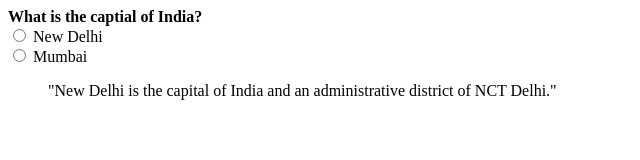
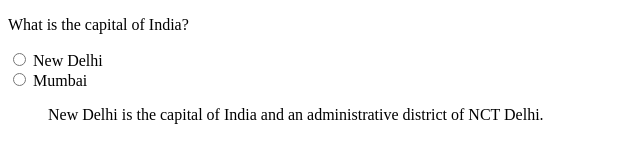
Before and after one commit to acciojob/trivia-uditya-shubham, a website: page main.html in a window 1280 px wide. Shown: the whole page, without its empty margins (0-640 px from the left). Drawn offline with Linux system fonts and the light colour scheme.

Commit message:
created a submission

```diff
--- a/main.html
+++ b/main.html
@@ -1,37 +1,32 @@
 <!DOCTYPE html>
-
-<html>
-
+<html lang="en">
 <head>
-	<link rel="stylesheet" href="styles.css">
-</head>
-
-<body>
-	<!-- the entire body must be written by student -->
-
-    <b>What is the captial of India?</b><br>
+    <meta charset="UTF-8">
+    <meta name="viewport" content="width=device-width, initial-scale=1.0">
+    <title>jddhs</title>
 
 
-<input type="radio" id="delhi" name="capital" value="delhi">
-
-<label for="delhi">New Delhi</label><br>
-
-<input type="radio" id="mumbai" name="capital" value="mumbai">
-
-<label for="mumbai">Mumbai</label><br>
-
-<blockquote cite=https://en.wikipedia.org/wiki/New_Delhi id="quote">
-
-	"New Delhi is the capital of India and an administrative district of NCT Delhi."
-
-</blockquote>
+</head>
+<body>
 
 
+    <!-- Question -->
+    <p>What is the capital of India?</p>
+
+    <!-- Options with radio buttons -->
+
+        <label>
+            <input type="radio" name="capital" value="New Delhi"> New Delhi<br>
+        </label>
+        <label>
+            <input type="radio" name="capital" value="Mumbai"> Mumbai
+        </label>
 
 
-    <script type="text/javascript" src="./script.js">
-</script>
+    <!-- Quotation using blockquote -->
+    <blockquote cite="https://en.wikipedia.org/wiki/New_Delhi">
+        New Delhi is the capital of India and an administrative district of NCT Delhi.
 
+    </blockquote>
 </body>
-
 </html>
--- a/script.js
+++ /dev/null
@@ -1,14 +0,0 @@
-//your code here
-#quote {
-max-width:600px;
-
-margin:10px;
-
-padding:15px;
-
-border-left:8px solid green;
-
-background-color:#f8fffe;
-
-font-weight:bold;
-}
--- a/styles.css
+++ b/styles.css
@@ -1,2 +1,9 @@
 
-/* Your CSS Code here. */
+/* Your CSS Code here. */  blockquote {
+            max-width: 600px;
+            margin: 10px;
+            padding: 15px;
+            border-left: 8px solid green;
+            background-color: #f8fffe;
+            font-weight: bold;
+        }
```
